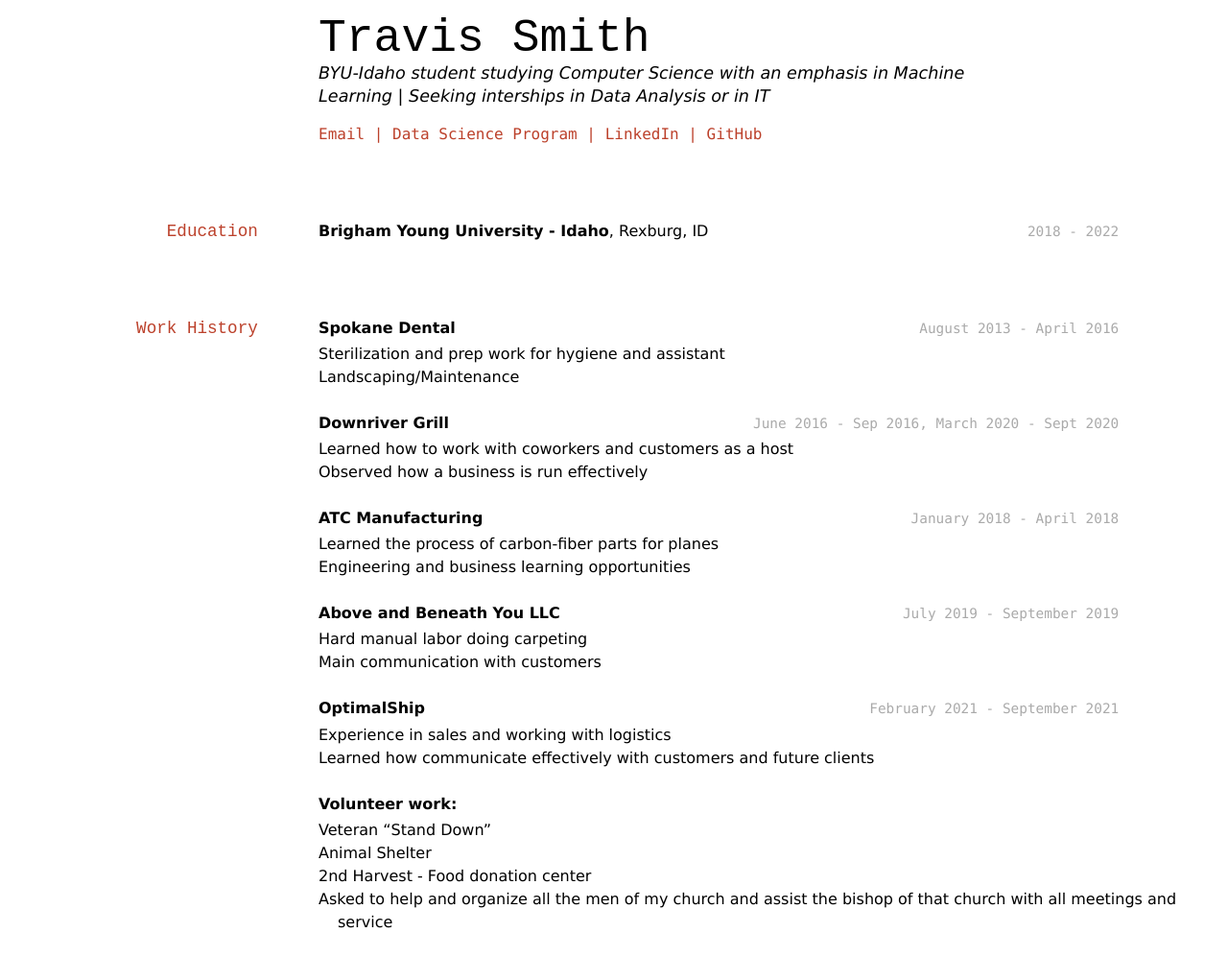
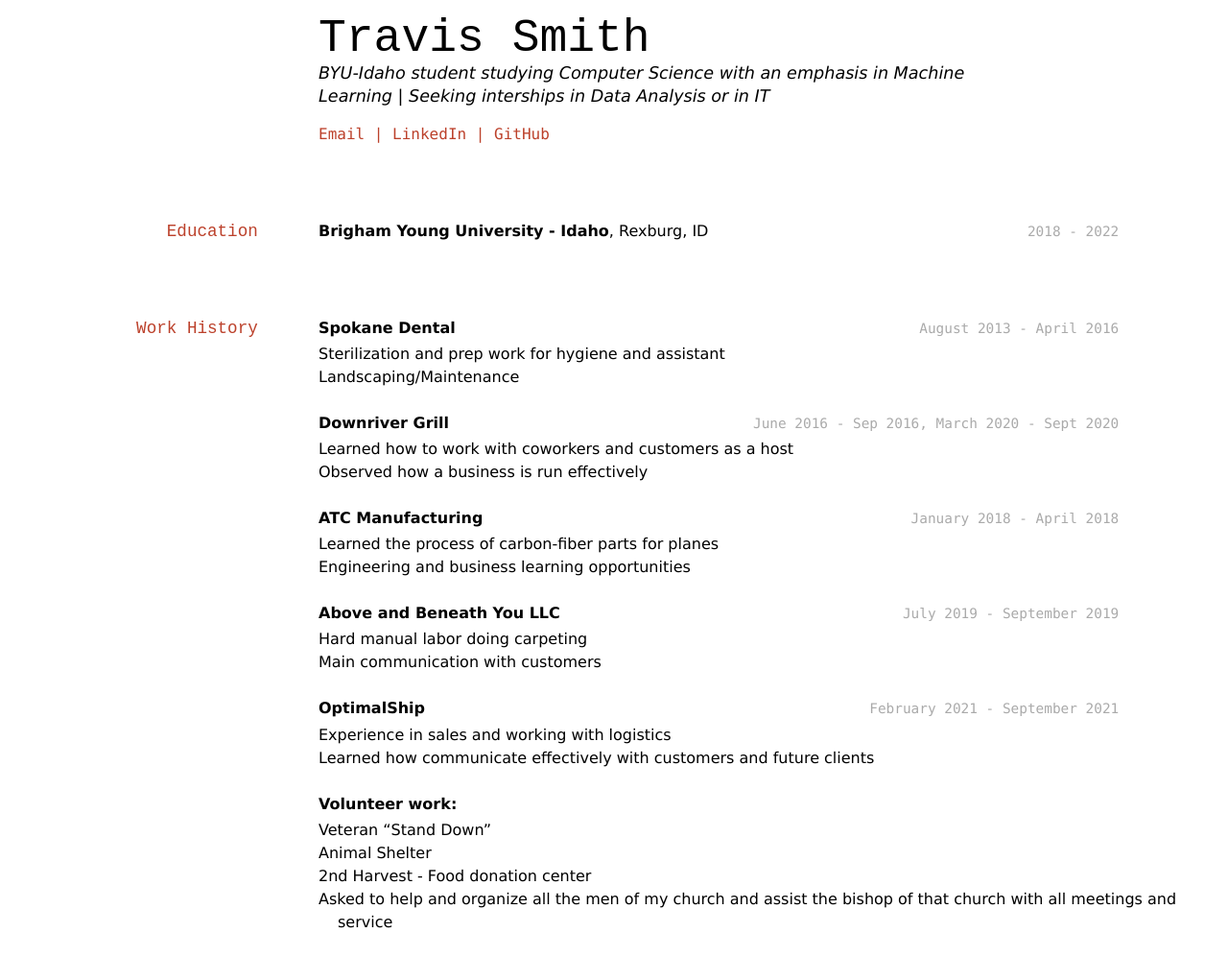
Before and after one commit to travis7smith/smith_resume, a Jekyll site: the page built from docs/index.md, in a window 1280 px wide. Shown: the whole page at 96% size. Built offline with Jekyll 4.4.1, drawn with Linux system fonts in a browser that asks for light colours.

Commit message:
Remove link

```diff
--- a/docs/index.md
+++ b/docs/index.md
@@ -7,7 +7,6 @@ BYU-Idaho student studying Computer Science with an emphasis in Machine Learning
 
 <div id='webaddress'>
 <a href='smi16037@byui.edu'>Email</a>
-| <a href='https://byuidatascience.github.io/development.html'>Data Science Program</a>
 | <a href='https://www.linkedin.com/in/travis-jon-smith/'>LinkedIn</a>
 | <a href='https://github.com/travis7smith'>GitHub</a>
 </div>
```
